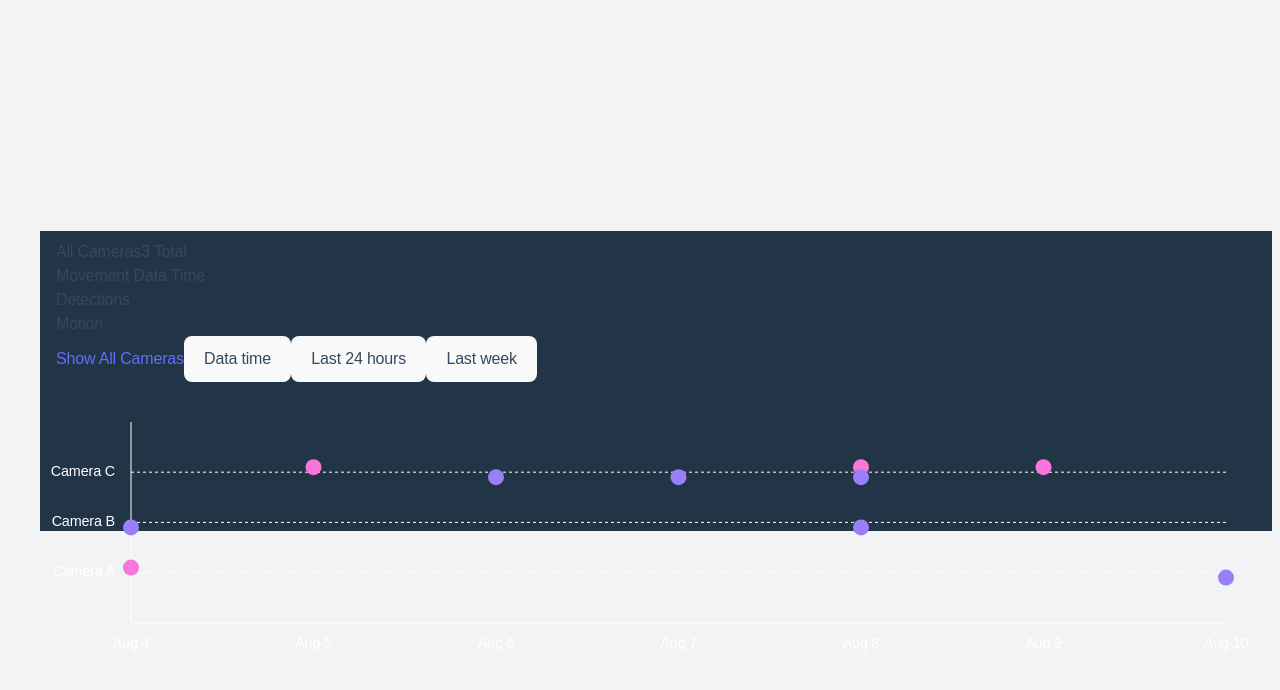
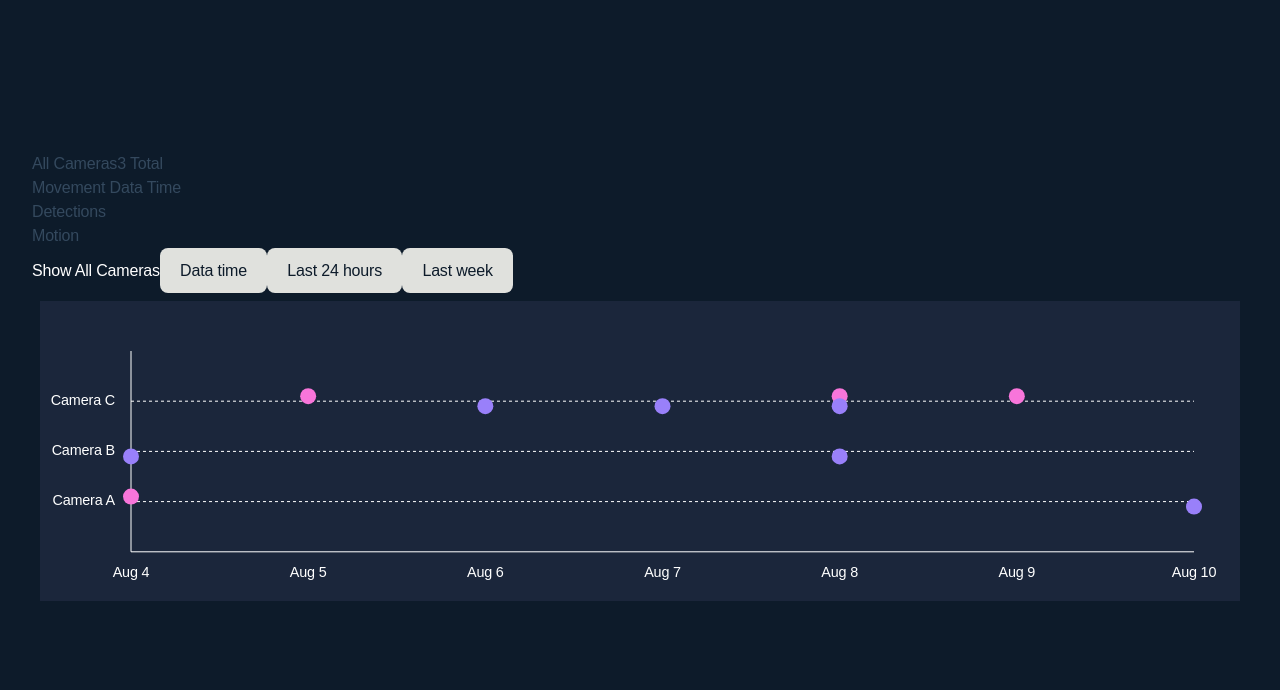
Before and after one commit to teknoir/observatory, a React (Vite) app: page / in a window 1280 px wide. Shown: the top 690 px of the page. Built offline with nearby package versions, Linux system fonts and the light colour scheme.

Commit message:
fix: change MovementsTimeline component to dark mode

```diff
--- a/src/App.css
+++ b/src/App.css
@@ -30,7 +30,7 @@ h1 {
 .Timeline {
     height: 300px;
     min-width: 500px;
-    width: calc(100% + 1em);
+    /* width: calc(100% + 1em); */
     margin-bottom: 2em;
 }
 
@@ -57,7 +57,7 @@ h1 {
 .Timeline,
 .ScatterPlot,
 .Histogram {
-    background: #213547;
+    background: #1B263B;
     padding: 0.6em 1em;
     margin: 0.5em;
 }
--- a/src/components/ChartUtilities/Chart.css
+++ b/src/components/ChartUtilities/Chart.css
@@ -3,7 +3,6 @@
 }
 
 .Chart text {
-    /* fill: #95a5a6; */
     fill: white;
 }
 
@@ -24,7 +23,6 @@
 }
 
 .Axis__line {
-    /* stroke: #bdc3c7; */
     stroke: white;
 }
 
--- a/src/components/MovementsTimeline.tsx
+++ b/src/components/MovementsTimeline.tsx
@@ -34,7 +34,9 @@ export const MovementsTimeline = ({ data, xAccessor, yAccessor }) => {
   const keyAccessor = (d, i) => i
 
   return (
-    <div className="Timeline" ref={ref}>
+    <div className="bg-[#1B263B] text-white">
+      {/* TODO: Still have to figure out how to handle top menu for charts. For example this chart displays some data and has
+      a couple of buttons to change the timeframe of the x axis. At the moment these are not part of the ref (Timeline) nor Chart component*/}
       <nav className="flex justify-between items-start">
         <div className="flex flex-col">
           All Cameras
@@ -51,13 +53,14 @@ export const MovementsTimeline = ({ data, xAccessor, yAccessor }) => {
             Motion
           </div>
         </div>
-        <div>
+        <div className="flex items-center gap-1">
           <a>Show All Cameras</a>
           <button onClick={() => setTimelapse({ title: "Data Time", data: d3.extent(data, xAccessor), format: formatDateDayMonth })}>Data time</button>
           <button onClick={() => setTimelapse({ title: "Last 24 Hrs", data: [time24HoursAgo, currentTime], format: formatDateDayMonthHour })}>Last 24 hours</button>
           <button onClick={() => setTimelapse({ title: "Last Week", data: [time1WeekAgo, currentTime], format: formatDateDayMonth })}>Last week</button>
         </div>
       </nav>
+      <div className="Timeline" ref={ref}>
         <Chart dimensions={dimensions}>
           <Axis
             dimension="x"
@@ -80,5 +83,6 @@ export const MovementsTimeline = ({ data, xAccessor, yAccessor }) => {
           />
         </Chart>
       </div >
+    </div>
   )
 }
--- a/src/index.css
+++ b/src/index.css
@@ -1,6 +1,17 @@
 @tailwind base;
 @tailwind components;
 @tailwind utilities;
+
+/*
+*
+* First draft of a color palette:
+* ~ Rich black - #0D1B2A
+* ~ Oxford blue - #1B263B
+* ~ YInMn Blue - #415A77
+* ~ Silver Lake Blue - #778DA9
+* ~ Platinum - #E0E1DD
+*
+* */
 
 :root {
   font-family: Inter, system-ui, Avenir, Helvetica, Arial, sans-serif;
@@ -9,7 +20,7 @@
 
   color-scheme: light dark;
   color: rgba(255, 255, 255, 0.87);
-  background-color: #242424;
+  background-color: black;
 
   font-synthesis: none;
   text-rendering: optimizeLegibility;
@@ -20,11 +31,12 @@
 
 a {
   font-weight: 500;
-  color: #646cff;
+  color: white;
   text-decoration: inherit;
 }
+
 a:hover {
-  color: #535bf2;
+  text-decoration: underline;
 }
 
 body {
@@ -33,6 +45,7 @@ body {
   place-items: center;
   min-width: 320px;
   min-height: 100vh;
+  background-color: #0D1B2A;
 }
 
 h1 {
@@ -47,27 +60,31 @@ button {
   font-size: 1em;
   font-weight: 500;
   font-family: inherit;
-  background-color: #1a1a1a;
+  background-color: #E0E1DD;
+  color: #0D1B2A;
   cursor: pointer;
   transition: border-color 0.25s;
 }
+
 button:hover {
-  border-color: #646cff;
+  background-color: #0D1B2A;
+  color: #E0E1DD;
 }
+
 button:focus,
 button:focus-visible {
   outline: 4px auto -webkit-focus-ring-color;
 }
 
-@media (prefers-color-scheme: light) {
-  :root {
-    color: #213547;
-    background-color: #ffffff;
-  }
-  a:hover {
-    color: #747bff;
-  }
-  button {
-    background-color: #f9f9f9;
-  }
-}
+/* @media (prefers-color-scheme: light) { */
+/*   :root { */
+/*     color: #213547; */
+/*     background-color: #ffffff; */
+/*   } */
+/*   a:hover { */
+/*     color: #747bff; */
+/*   } */
+/*   button { */
+/*     background-color: #f9f9f9; */
+/*   } */
+/* } */
```
Lines whose indentation alone changed are shown as unchanged.
